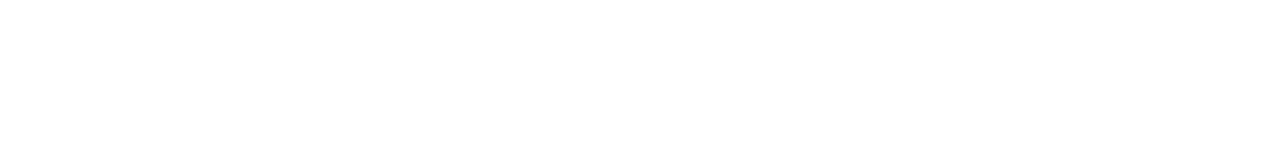
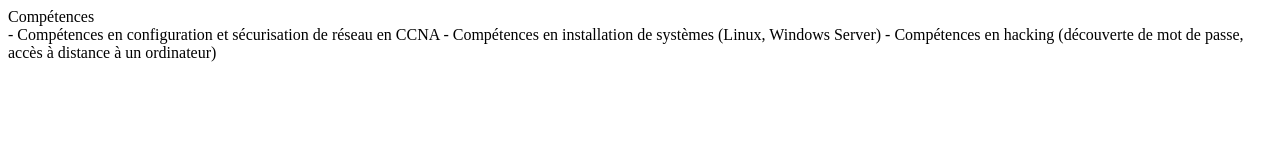
Before and after one commit to MaurelHOUNDJI/git-mon-cv, a plain HTML site: page index.html in a window 1280 px wide. Drawn offline with Linux system fonts and the light colour scheme.

Commit message:
mise en place de la section competences

```diff
--- a/index.html
+++ b/index.html
@@ -9,11 +9,13 @@
 </head>
 <body>
     <header>
-
+        Compétences
     </header>
 
     <main>
-
+        - Compétences en configuration et sécurisation de réseau en CCNA
+        - Compétences en installation de systèmes (Linux, Windows Server)
+        - Compétences en hacking (découverte de mot de passe, accès à distance à un ordinateur)
     </main>
 
     <footer>
```
